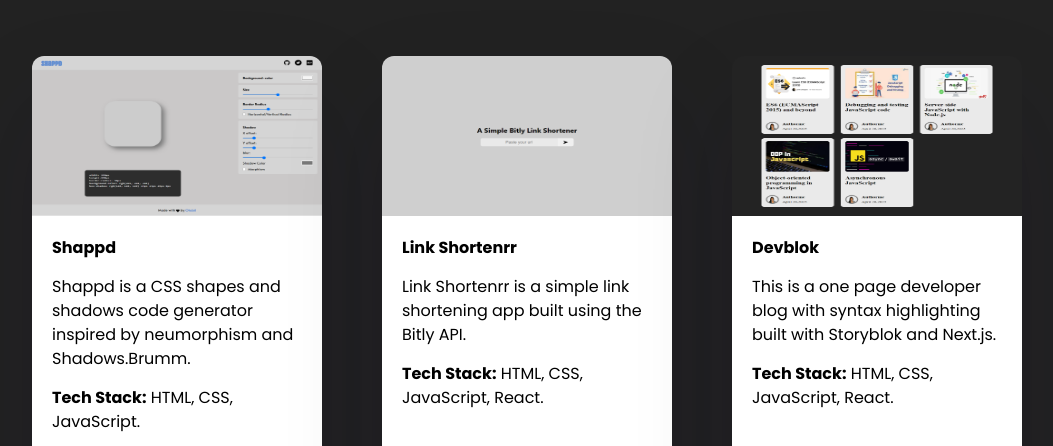
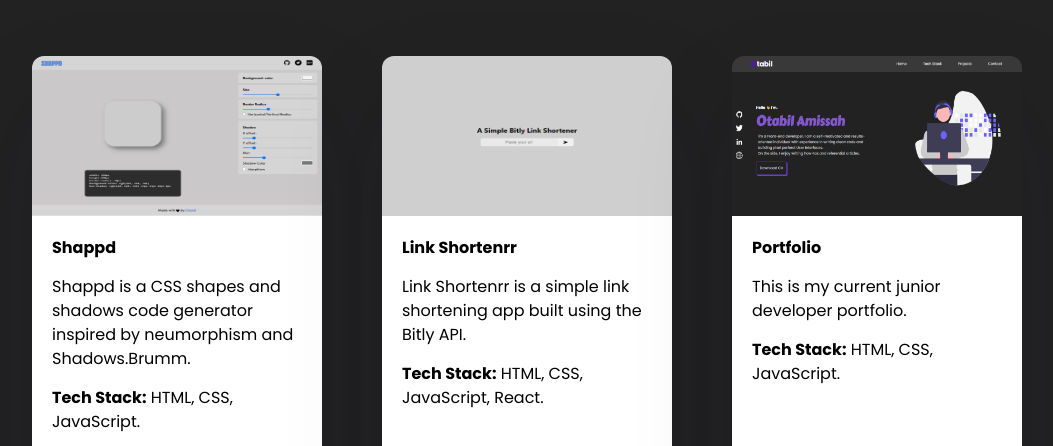
Before and after one commit to amissah17/Portfolio, a website built with webpack: page src/index.html in a window 1280 px wide. Shown: the part 1800-2246 px from the top of the page, without its empty margins (113-1166 px from the left). Built offline with nearby package versions, Linux system fonts and the light colour scheme; files whose address does not match are found by name.

Commit message:
Update index.html

```diff
--- a/src/index.html
+++ b/src/index.html
@@ -115,17 +115,17 @@
                 </div>
                 <div class="card" data-aos="fade-up">
                     <div class="card__cover">
-                        <img src="./assets/devblok.png" alt="a picture of Devblok">
+                        <img src="./assets/Portfolio.png" alt="a picture of Devblok">
                     </div>
                     <div class="card__content">
                         <div class="content">
-                            <h4><b>Devblok</b></h4>
-                            <p>This is a one page developer blog with syntax highlighting built with Storyblok and Next.js.</p>
-                            <p><b>Tech Stack:</b> HTML, CSS, JavaScript, React.</p>
+                            <h4><b>Portfolio</b></h4>
+                            <p>This is my current junior developer portfolio.</p>
+                            <p><b>Tech Stack:</b> HTML, CSS, JavaScript.</p>
                         </div>
                         <div class="cardBtnContainer">
-                            <button class="cardBtn" type="button"><i><img src="./assets/link_icon.svg" alt="link_icon" class="icon" /></i>Preview</button>
-                            <button class="cardBtn" type="button"><i><img src="./assets/github_icon.svg" alt="github_icon" class="icon" /></i>View Code</button>
+                            <a href="https://otabil.netlify.app" target="_blank" class="cardBtn"><i><img src="./assets/link_icon.svg" alt="link_icon" class="icon" /></i>Preview</a>
+                            <a href="https://github.com/amissah17/Portfolio" target="_blank" class="cardBtn"><i><img src="./assets/github_icon.svg" alt="github_icon" class="icon" /></i>View Code</a>
                         </div>
                     </div>
                 </div>
```
